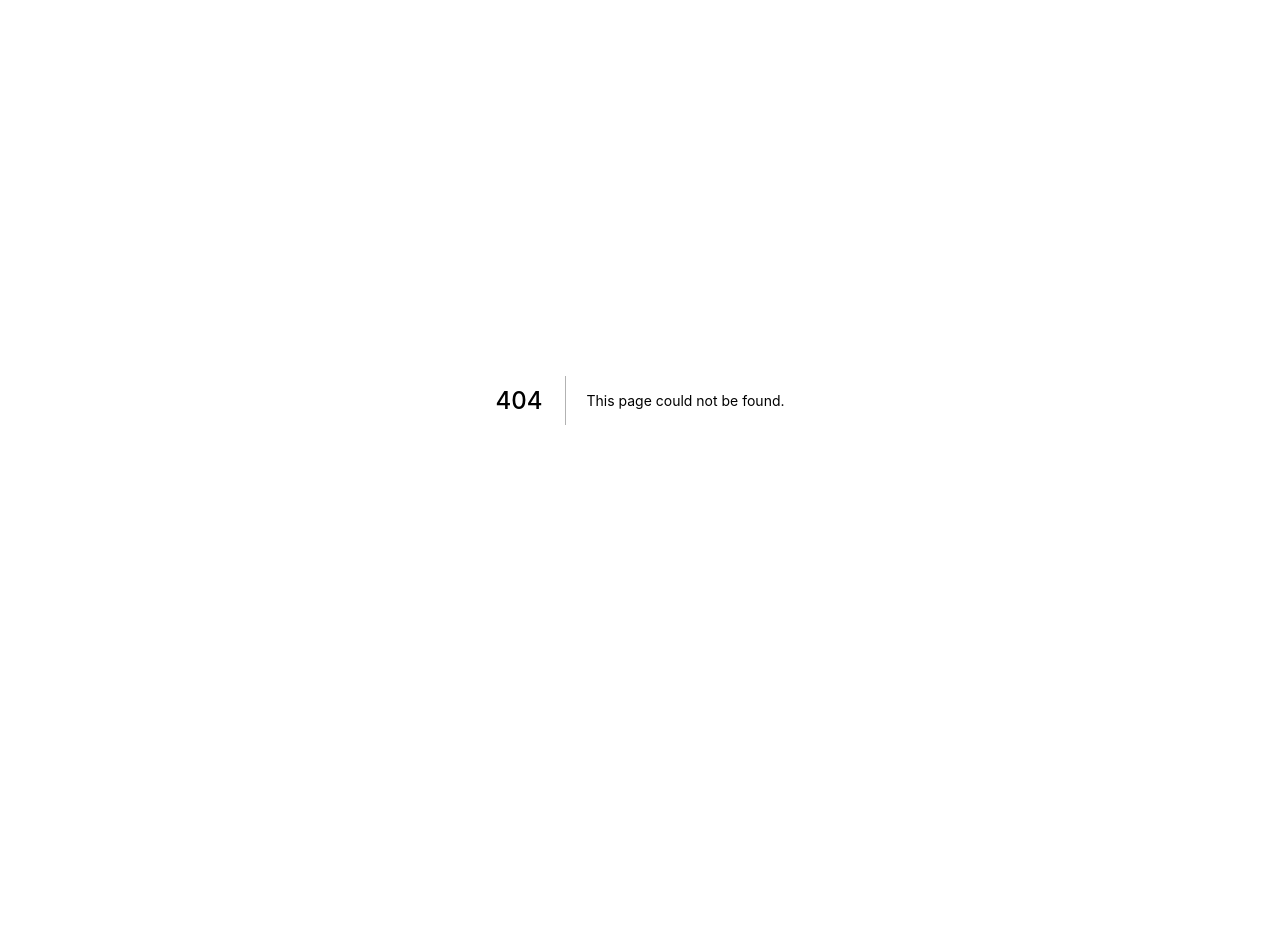
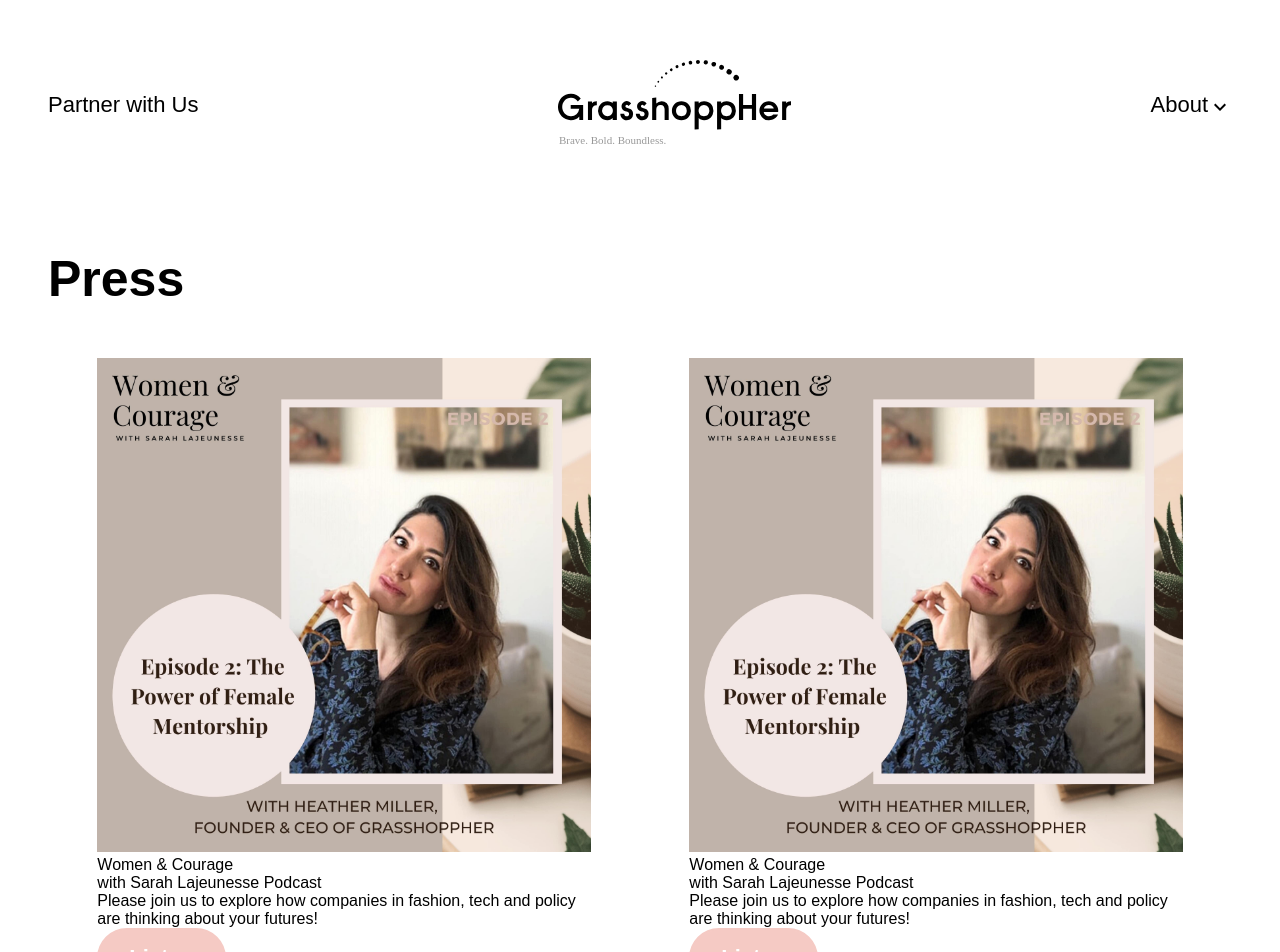
Before and after one commit to linnify/grasshoppher-website, a Next.js app: page /press in a window 1280 px wide. Before the commit this address had no page. Shown: the top 952 px of the page. Before the commit the page ends 800 px from the top, so only its background shows below. Built offline with nearby package versions, Linux system fonts and the light colour scheme; a web font is replaced by a local one.

Commit message:
Happenings and Press pages (pull request #8)

```diff
--- /dev/null
+++ b/components/CollectionPost/CollectionPost.js
@@ -0,0 +1,15 @@
+import React from "react";
+import {ButtonRedirect} from "../ButtonRedirect/ButtonRedirect";
+import "./CollectionPost.module.scss";
+
+export const CollectionPost = ({ post }) => {
+  return(
+    <div className={"col-xs-12 col-md-5 post"}>
+      <img src={post.image} alt={post.title} className={"image post--image"}/>
+      <div className={"post--title"} id={post.id}>{post.title}</div>
+      <div className={"post--author"}>{post.author}</div>
+      <div className={"post--description"}>{post.description}</div>
+      <ButtonRedirect text={post.buttonText} href={post.buttonLink}/>
+    </div>
+  );
+}
--- /dev/null
+++ b/components/CollectionPost/CollectionPost.module.scss
@@ -0,0 +1,44 @@
+.post {
+  padding-bottom: 150px;
+
+  &--image {
+    width: 100%;
+  }
+
+  &--title {
+    font-size: 2rem;
+    font-weight: bold;
+    padding-top: 40px;
+    padding-bottom: 25px;
+  }
+
+  &--author {
+    color: #F5CAC4;
+    margin-top: -25px;
+    padding-bottom: 25px;
+    font-size: 18px;
+  }
+
+  &--description {
+    font-size: 18px;
+    padding-bottom: 25px;
+  }
+}
+
+@media only screen and  (min-width: 992px) {
+  .post {
+    padding-top: 50px;
+
+    &--image {
+      width: 80%;
+    }
+
+    &--author {
+      font-size: 22px;
+    }
+
+    &--description {
+      font-size: 22px;
+    }
+  }
+}
--- /dev/null
+++ b/components/Collections.js
@@ -0,0 +1,15 @@
+import React from "react";
+import {CollectionPost} from "./CollectionPost/CollectionPost";
+
+export const Collections = ({ posts }) => {
+
+  const onDisplayPosts = posts.map((post, index) => {
+    return <CollectionPost post={post} key={index}/>
+  })
+
+  return (
+    <div className={"row around-md"}>
+      {onDisplayPosts}
+    </div>
+  );
+}
--- /dev/null
+++ b/constants/press.js
@@ -0,0 +1,34 @@
+export const press = [
+  {
+    image: "/press.jpg",
+    title: "Women & Courage",
+    author: "with Sarah Lajeunesse Podcast",
+    description: "Please join us to explore how companies in fashion, tech and policy are thinking about your futures!",
+    buttonLink: "/",
+    buttonText: "Listen",
+  },
+  {
+    image: "/press.jpg",
+    title: "Women & Courage",
+    author: "with Sarah Lajeunesse Podcast",
+    description: "Please join us to explore how companies in fashion, tech and policy are thinking about your futures!",
+    buttonLink: "/",
+    buttonText: "Listen",
+  },
+  {
+    image: "/press.jpg",
+    title: "Women & Courage",
+    author: "with Sarah Lajeunesse Podcast",
+    description: "Please join us to explore how companies in fashion, tech and policy are thinking about your futures!",
+    buttonLink: "/",
+    buttonText: "Listen",
+  },
+  {
+    image: "/press.jpg",
+    title: "Women & Courage",
+    author: "with Sarah Lajeunesse Podcast",
+    description: "Please join us to explore how companies in fashion, tech and policy are thinking about your futures!",
+    buttonLink: "/",
+    buttonText: "Listen",
+  },
+];
--- /dev/null
+++ b/pages/press.js
@@ -0,0 +1,38 @@
+import React from "react";
+import {Layout} from "../components/Layout";
+import {press} from "../constants/press";
+import {Collections} from "../components/Collections";
+
+export default class Press extends React.Component {
+  constructor(props) {
+    super(props);
+    this.state = {
+      loaded: false,
+      posts: this.props.posts,
+    };
+  }
+
+  componentDidMount() {
+    this.setState({loaded: true});
+  }
+
+  render() {
+    return(
+      <Layout title={"Press"}>
+        {!this.state.loaded && <div>Loader</div>}
+        <div className={"container"}>
+          <div className={"padding-top-bottom-100"}>
+            <div className={"page-title"}>Press</div>
+            <Collections posts={this.state.posts}/>
+          </div>
+        </div>
+      </Layout>
+    );
+  }
+}
+
+export async function getStaticProps({ params }) {
+  return {
+    props: { posts: press },
+  };
+}
```
Also changed, not shown: constants/happenings.js (added, +31 -0 lines), pages/happenings.js (added, +38 -0 lines), public/happenings.jpg (added), public/press.jpg (added).
